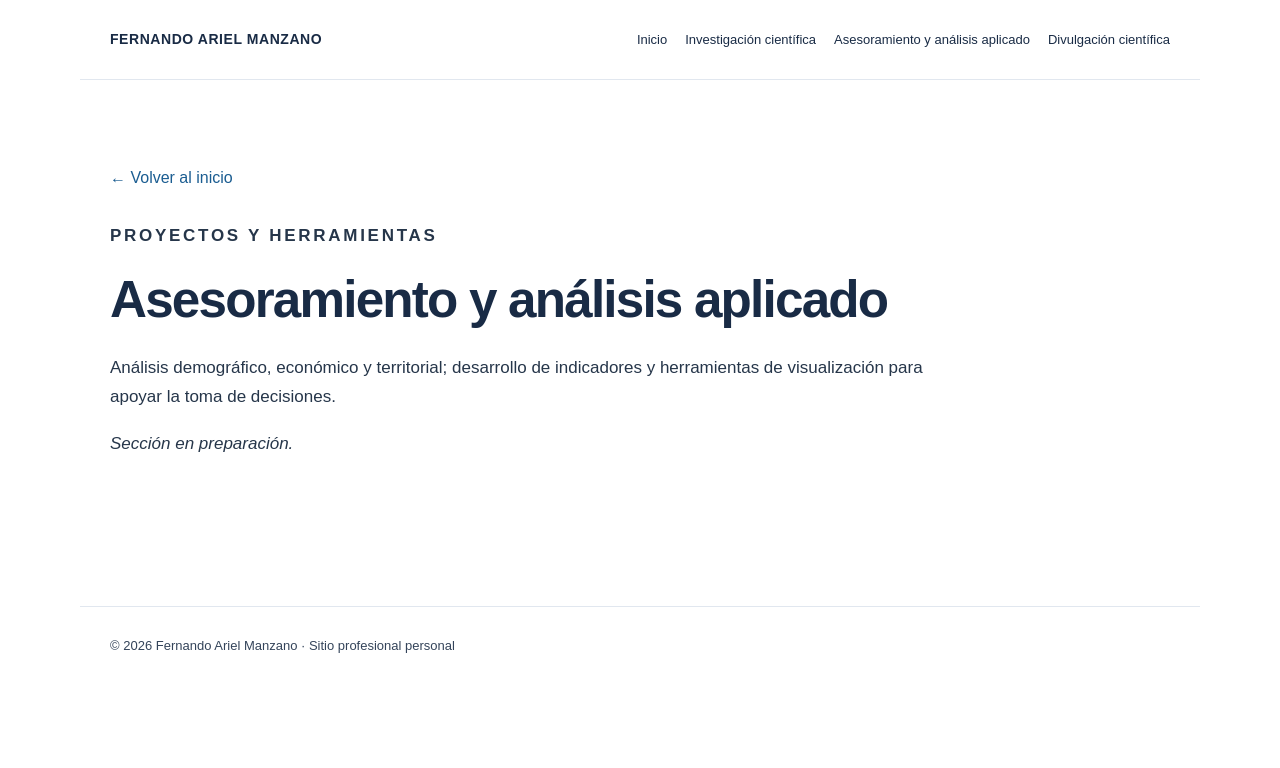
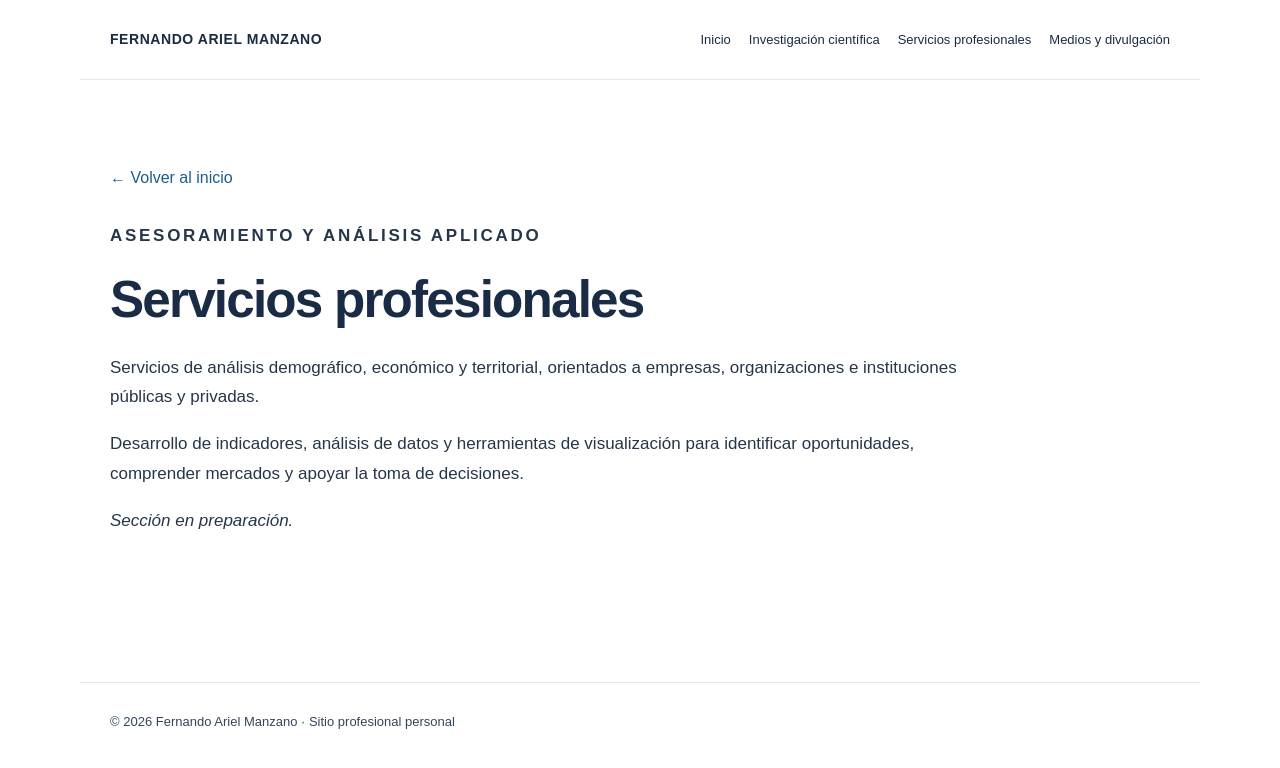
Before and after one commit to DrFernandoManzano/DrFernandoManzano.github.io, a plain HTML site: page asesoramiento.html in a window 1280 px wide. Drawn offline with Linux system fonts and the light colour scheme.

Commit message:
Update asesoramiento.html

```diff
--- a/asesoramiento.html
+++ b/asesoramiento.html
@@ -1 +1,60 @@
-<!doctype html><html lang="es"><head><meta charset="utf-8"><meta name="viewport" content="width=device-width, initial-scale=1"><meta name="description" content="Fernando Ariel Manzano. Investigación científica, demografía, economía, sociología y análisis territorial."><title>Asesoramiento y análisis aplicado | Dr. Fernando Ariel Manzano</title><link rel="stylesheet" href="estilos.css"></head><body><header><a class="brand" href="index.html">FERNANDO ARIEL MANZANO</a><nav aria-label="Navegación principal"><a href="index.html">Inicio</a><a href="investigacion.html">Investigación científica</a><a href="asesoramiento.html">Asesoramiento y análisis aplicado</a><a href="divulgacion.html">Divulgación científica</a></nav></header><main><section class="page"><a class="back" href="index.html">← Volver al inicio</a><p class="eyebrow">Proyectos y herramientas</p><h1>Asesoramiento y análisis aplicado</h1><p>Análisis demográfico, económico y territorial; desarrollo de indicadores y herramientas de visualización para apoyar la toma de decisiones.</p><p><em>Sección en preparación.</em></p></section></main><footer>© 2026 Fernando Ariel Manzano · Sitio profesional personal</footer></body></html>
+
+<!doctype html>
+<html lang="es">
+<head>
+  <meta charset="utf-8">
+  <meta name="viewport" content="width=device-width, initial-scale=1">
+
+  <meta name="description"
+        content="Servicios profesionales de Fernando Ariel Manzano. Análisis demográfico, económico y territorial, indicadores y herramientas para la toma de decisiones.">
+
+  <title>Servicios profesionales | Dr. Fernando Ariel Manzano</title>
+
+  <link rel="stylesheet" href="estilos.css">
+</head>
+
+<body>
+
+<header>
+  <a class="brand" href="index.html">FERNANDO ARIEL MANZANO</a>
+
+  <nav aria-label="Navegación principal">
+    <a href="index.html">Inicio</a>
+    <a href="investigacion.html">Investigación científica</a>
+    <a href="asesoramiento.html">Servicios profesionales</a>
+    <a href="divulgacion.html">Medios y divulgación</a>
+  </nav>
+</header>
+
+<main>
+  <section class="page">
+
+    <a class="back" href="index.html">← Volver al inicio</a>
+
+    <p class="eyebrow">Asesoramiento y análisis aplicado</p>
+
+    <h1>Servicios profesionales</h1>
+
+    <p>
+      Servicios de análisis demográfico, económico y territorial,
+      orientados a empresas, organizaciones e instituciones
+      públicas y privadas.
+    </p>
+
+    <p>
+      Desarrollo de indicadores, análisis de datos y herramientas
+      de visualización para identificar oportunidades,
+      comprender mercados y apoyar la toma de decisiones.
+    </p>
+
+    <p><em>Sección en preparación.</em></p>
+
+  </section>
+</main>
+
+<footer>
+  © 2026 Fernando Ariel Manzano · Sitio profesional personal
+</footer>
+
+</body>
+</html>
```
